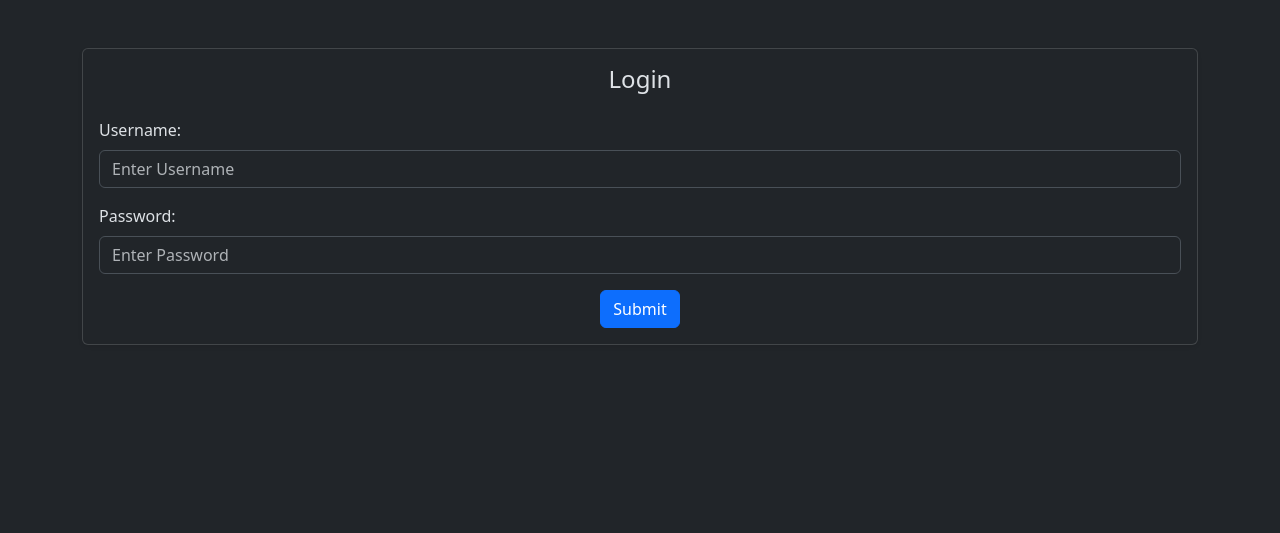
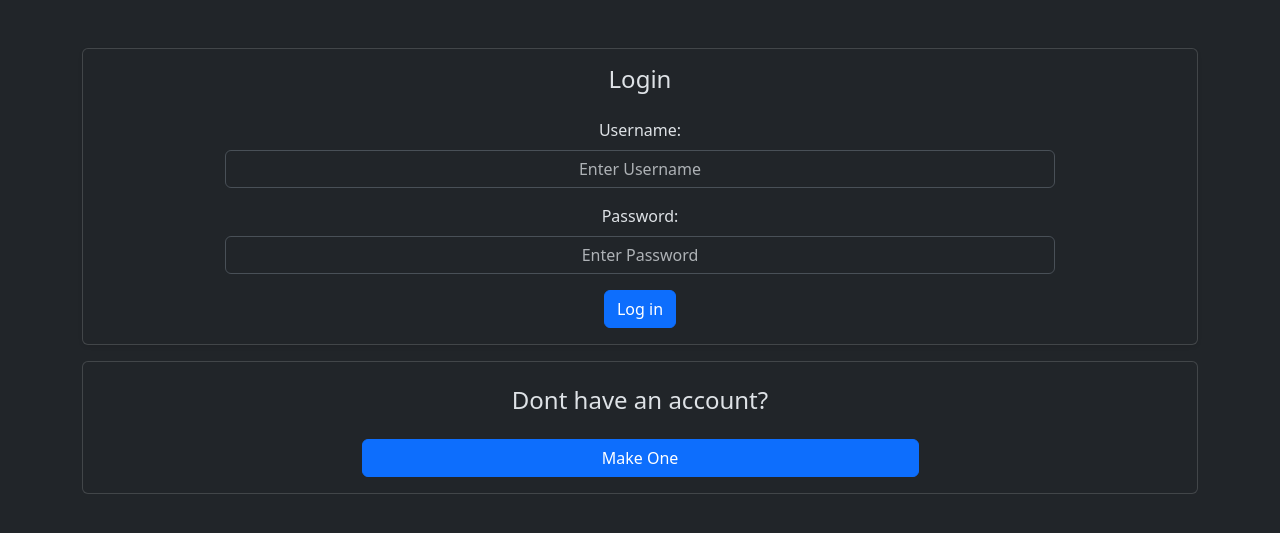
Before and after one commit to CRB112/DatabaseProject, a Flask app: page /login in a window 1280 px wide. Shown: the top 533 px of the page. Run offline with Flask 3, Linux system fonts and the light colour scheme.

Commit message:
Added register functionality

```diff
--- a/Part2/app.py
+++ b/Part2/app.py
@@ -24,27 +24,41 @@ def loginPage():
     global user
 
     if request.method=='POST':
-        username = request.form.get('loginUser')
-        password = request.form.get('loginPass')
+        if request.form.get('action') == "LOGIN":
+            username = request.form.get('loginUser')
+            password = request.form.get('loginPass')
 
-        print(username, password)
+            if not username or not password:
+                flash('Invalid Credentials', 'danger')
+                return redirect(url_for('loginPage'))
 
-        if not username or not password:
-            flash('Invalid Credentials', 'danger')
-            return redirect(url_for('loginPage'))
+            sql = "SELECT username, permission_level FROM users where username=%s AND password=%s"
+            cursor.execute(sql, (username, password,))
+            tempUser = cursor.fetchall()
 
-        sql = "SELECT username, permission_level FROM users where username=%s AND password=%s"
-        cursor.execute(sql, (username, password,))
-        tempUser = cursor.fetchall()
+            if not tempUser:
+                flash('Login not Found', 'danger')
+                return redirect(url_for('loginPage'))
 
-        if not tempUser:
-            flash('Login not Found', 'danger')
-            return redirect(url_for('loginPage'))
+            session['username'] = tempUser[0][0]
+            session['password'] = tempUser[0][1]
 
-        session['username'] = tempUser[0][0]
-        session['password'] = tempUser[0][1]
+            return redirect(url_for('returnHome'))
+        elif request.form.get('action') == "REGISTER":
+            username = request.form.get('registerUser')
+            password = request.form.get('registerPass')
+            permission = 1 if request.form.get('registerPermission') else 0
 
-        return redirect(url_for('returnHome'))
+            sql = "SELECT * FROM users WHERE username = %s"
+            cursor.execute(sql, (username,))
+            if cursor.fetchall():
+                flash('User already Exists' 'warning')
+                return redirect(url_for('loginPage'))
+
+            sql = "INSERT INTO users VALUES (%s, %s, %s)"
+            cursor.execute(sql, (username, password, permission,))
+
+            flash('User successfully created!' 'success')
 
     return render_template('login.html', user=user)
 
--- a/Part2/templates/login.html
+++ b/Part2/templates/login.html
@@ -21,23 +21,64 @@
                 {% endwith %}
             </div>
 
-            <!-- Login Form -->
-            <div class="card shadow-sm">
+
+            <div class="card shadow-sm my-3">
                 <div class="card-body">
                     <h4 class="card-title mb-4 text-center">Login</h4>
                     <form method="POST" action="/login">
-                        <div class="mb-3">
-                            <label for="loginUser" class="form-label">Username:</label>
-                            <input type="text" class="form-control" name="loginUser" id="loginUser" placeholder="Enter Username" required>
+                        <input type="hidden" name="action"value="LOGIN">
+                        <div class="mb-3 row justify-content-center align-content-center flex-column">
+                            <label for="loginUser" class="text-center form-label">Username:</label>
+                            <input type="text" class="d-flex align-self-center form-control text-center w-75" name="loginUser" id="loginUser" placeholder="Enter Username" required>
                         </div>
-                        <div class="mb-3">
-                            <label for="loginPass" class="form-label">Password:</label>
-                            <input type="password" class="form-control" name="loginPass" id="loginPass" placeholder="Enter Password" required>
+                        <div class="mb-3 row justify-content-center align-content-center">
+                            <label for="loginPass" class="text-center form-label">Password:</label>
+                            <input type="password" class="d-flex align-self-center form-control text-center w-75" name="loginPass" id="loginPass" placeholder="Enter Password" required>
                         </div>
                         <div class="text-center">
-                            <button type="submit" class="btn btn-primary">Submit</button>
+                            <button type="submit" class="btn btn-primary">Log in</button>
                         </div>
                     </form>
+                </div>
+            </div>
+            <div class="card justify-content-center d-flex my-3">
+                <div class=" d-flex flex-column justify-content-center align-content-center">
+                    <h4 class="card-title m-4 text-center">Dont have an account?</h4>
+                    <button class=" mb-3 align-self-center btn btn-primary w-50" data-bs-toggle="modal" data-bs-target="#registerModal">Make One</button>
+                </div>
+            </div>
+        </div>
+
+
+        <div class="modal" id="registerModal" tabindex="-1" aria-hidden="true">
+            <div class="modal-dialog">
+                <div class="modal-content">
+                    <div class="modal-header d-flex">
+                        <h5 class="modal-title d-flex text-center">Register Account</h5>
+                        <button type="button" class="btn-close" data-bs-dismiss="modal" aria-label="Close"></button>
+                    </div>
+                    <div class="modal-body">
+                        <form method="POST" action="/login" id="registerForm">
+                            <input type="hidden" name="action" value="REGISTER">
+                            <div class="mb-3 mx-2 row flex-column">
+                                <label for="registerUser" class="form-label">Username:</label>
+                                <input type="text" class="d-flex  form-control w-75" name="registerUser" id="registerUser" placeholder="Enter Username" required>
+                            </div>
+                            <div class="mb-3 mx-2 row">
+                                <label for="registerPass" class="form-label">Password:</label>
+                                <input type="password" class="d-flex form-control  w-75" name="registerPass" id="registerPass" placeholder="Enter Password" required>
+                            </div>
+                            <div class="mb-3 mx-2 row d-flex  align-items-center">
+                                <div>
+                                    <label for="registerPermission" class="form-label me-2">Instructor?</label>
+                                    <input type="checkbox" class="form-check-input"name="registerPermission" id="registerPermission" value="no">
+                                </div>
+                            </div>
+                        </form>
+                    </div>
+                    <div class="modal-footer">
+                        <button type="Submit" class="btn btn-primary" form="registerForm">Register</button>
+                    </div>
                 </div>
             </div>
         </div>
```
